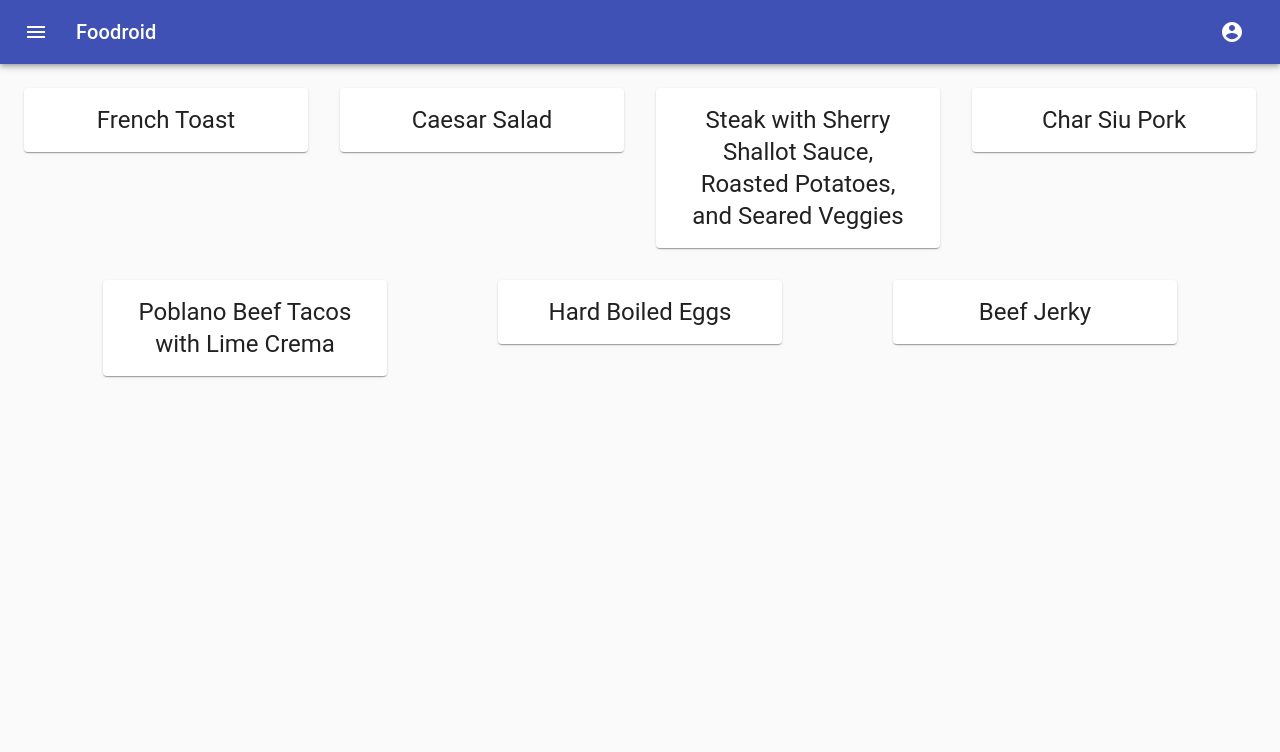
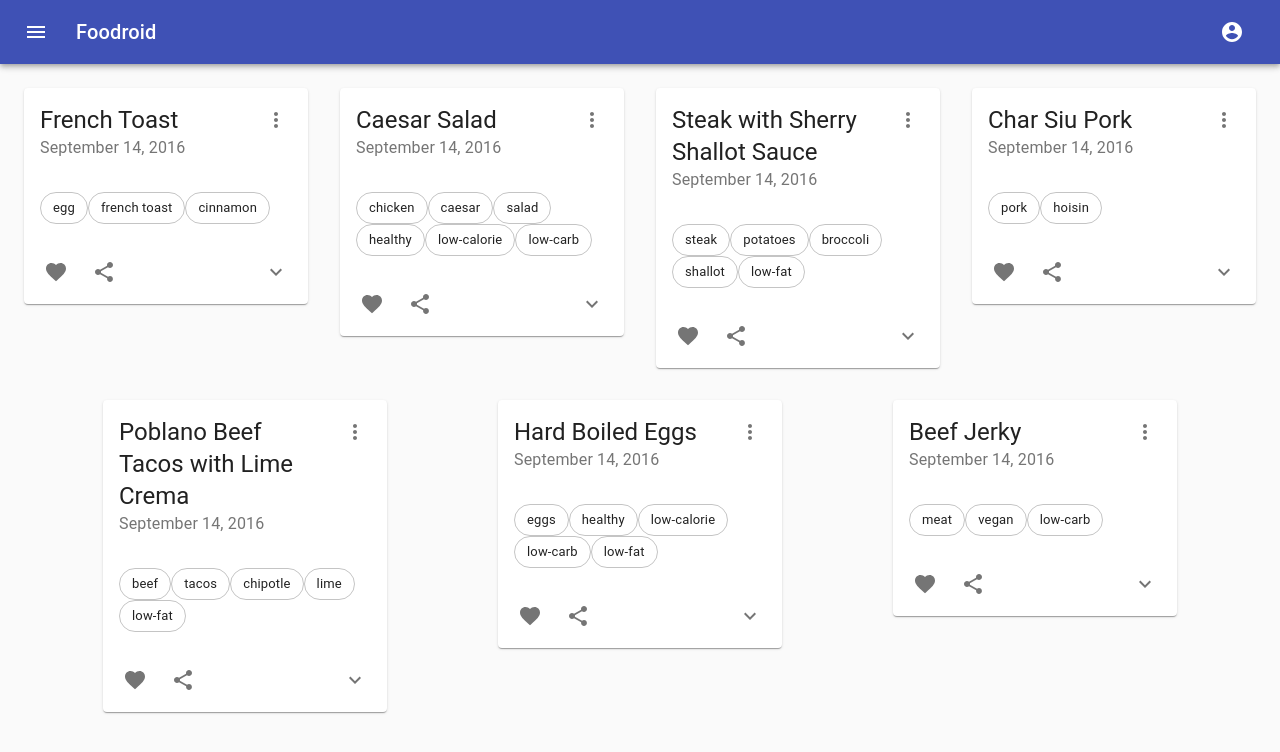
Before and after one commit to gage117/meal-planner, a React (Create React App) app in the folder client/: page /saved-recipes in a window 1280 px wide. Shown: the top 752 px of the page. Built offline with nearby package versions, Linux system fonts and the light colour scheme.

Commit message:
Added images to a couple seeds

```diff
--- a/client/src/components/RecipeCard/index.js
+++ b/client/src/components/RecipeCard/index.js
@@ -1,52 +1,117 @@
-import { useContext } from 'react';
-import {MealPlanContext} from '../../utils/MealPlanContext';
+import { useState } from 'react';
 import { makeStyles } from '@material-ui/core/styles';
+import clsx from 'clsx';
 import Card from '@material-ui/core/Card';
+import Chip from '@material-ui/core/Chip';
 import CardHeader from '@material-ui/core/CardHeader';
-import Grid from '@material-ui/core/Grid';
-import Select from '@material-ui/core/Select';
-import InputLabel from '@material-ui/core/InputLabel';
-import MenuItem from '@material-ui/core/MenuItem';
+import CardMedia from '@material-ui/core/CardMedia';
+import CardContent from '@material-ui/core/CardContent';
+import CardActions from '@material-ui/core/CardActions';
+import Collapse from '@material-ui/core/Collapse';
+import Avatar from '@material-ui/core/Avatar';
+import IconButton from '@material-ui/core/IconButton';
+import Typography from '@material-ui/core/Typography';
+import { red } from '@material-ui/core/colors';
+import FavoriteIcon from '@material-ui/icons/Favorite';
+import ShareIcon from '@material-ui/icons/Share';
+import ExpandMoreIcon from '@material-ui/icons/ExpandMore';
+import MoreVertIcon from '@material-ui/icons/MoreVert';
 
-const useStyles = makeStyles(theme => ({
-    cardContainer: {
-        padding: '0 10px 0px 10px',
-        // margin: '20px',
-        // maxWidth: '300px'
+const useStyles = makeStyles((theme) => ({
+  root: {
+    maxWidth: 345,
   },
-    selectInput: {
-        marginBottom: '15px'
+  media: {
+    height: 0,
+    paddingTop: '56.25%', // 16:9
   },
-    textCenter: {
-        textAlign: 'center'
+  expand: {
+    transform: 'rotate(0deg)',
+    marginLeft: 'auto',
+    transition: theme.transitions.create('transform', {
+      duration: theme.transitions.duration.shortest,
+    }),
+  },
+  expandOpen: {
+    transform: 'rotate(180deg)',
+  },
+  avatar: {
+    backgroundColor: red[500],
   },
 }));
 
 export default function RecipeCard({ meal }) {
-    const { mealPlan, dispatch } = useContext(MealPlanContext);
+  const classes = useStyles();
+  const [expanded, setExpanded] = useState(false);
 
-    const classes = useStyles();
-
-    const handleSelectChange = ({name, value}) => {
-        // Split name param at dash to get day and which meal of the day (i.e. breakfast)
-        const [day, whichMeal] = name.split('-');
-        const mealName = value;
-
-        dispatch({type: "MODIFY_MEALS", payload: {day, whichMeal, mealName}});
-    }
-
+  const handleExpandClick = () => {
+    setExpanded(!expanded);
+  };
 
   return (
-        <Card className={classes.cardContainer}>
-            <Grid
-                container
-                direction="column"
+    <Card className={classes.root}>
+      <CardHeader
+        action={
+          <IconButton aria-label="settings">
+            <MoreVertIcon />
+          </IconButton>
+        }
+        title={meal.name}
+        subheader="September 14, 2016"
+      />
+      {/* <CardMedia
+        className={classes.media}
+        image={meal.image}
+        title="Paella dish"
+      /> */}
+      <CardContent>
+        {meal.tags.map(tag => (<Chip label={tag} variant="outlined" />))}
+      </CardContent>
+      <CardActions disableSpacing>
+        <IconButton aria-label="add to favorites">
+          <FavoriteIcon />
+        </IconButton>
+        <IconButton aria-label="share">
+          <ShareIcon />
+        </IconButton>
+        <IconButton
+          className={clsx(classes.expand, {
+            [classes.expandOpen]: expanded,
+          })}
+          onClick={handleExpandClick}
+          aria-expanded={expanded}
+          aria-label="show more"
         >
-                <CardHeader
-                    title={meal.name}
-                    className={classes.textCenter}
-                />
-            </Grid>
+          <ExpandMoreIcon />
+        </IconButton>
+      </CardActions>
+      <Collapse in={expanded} timeout="auto" unmountOnExit>
+        <CardContent>
+          <Typography paragraph>Method:</Typography>
+          <Typography paragraph>
+            Heat 1/2 cup of the broth in a pot until simmering, add saffron and set aside for 10
+            minutes.
+          </Typography>
+          <Typography paragraph>
+            Heat oil in a (14- to 16-inch) paella pan or a large, deep skillet over medium-high
+            heat. Add chicken, shrimp and chorizo, and cook, stirring occasionally until lightly
+            browned, 6 to 8 minutes. Transfer shrimp to a large plate and set aside, leaving chicken
+            and chorizo in the pan. Add pimentón, bay leaves, garlic, tomatoes, onion, salt and
+            pepper, and cook, stirring often until thickened and fragrant, about 10 minutes. Add
+            saffron broth and remaining 4 1/2 cups chicken broth; bring to a boil.
+          </Typography>
+          <Typography paragraph>
+            Add rice and stir very gently to distribute. Top with artichokes and peppers, and cook
+            without stirring, until most of the liquid is absorbed, 15 to 18 minutes. Reduce heat to
+            medium-low, add reserved shrimp and mussels, tucking them down into the rice, and cook
+            again without stirring, until mussels have opened and rice is just tender, 5 to 7
+            minutes more. (Discard any mussels that don’t open.)
+          </Typography>
+          <Typography>
+            Set aside off of the heat to let rest for 10 minutes, and then serve.
+          </Typography>
+        </CardContent>
+      </Collapse>
     </Card>
-    )
+  );
 }
--- a/client/src/utils/seeds-gage.js
+++ b/client/src/utils/seeds-gage.js
@@ -8,6 +8,7 @@ const seeds = {
         "Write out step 3"
       ],
       mealOfTheDay: "Breakfast",
+      image: "https://res.cloudinary.com/gageeide/image/upload/c_scale,q_100,w_1206/v1634160798/foodroid/french-toast_djrnze.webp",
       ingredients: [
         {
           name: "Bread",
@@ -52,6 +53,7 @@ const seeds = {
         "Write out step 3"
       ],
       mealOfTheDay: "Lunch",
+      image: "https://res.cloudinary.com/gageeide/image/upload/v1634162510/foodroid/caesar-salad_zr6txh.webp",
       ingredients: [
         {
           name: "Cubed Chicken",
@@ -98,7 +100,7 @@ const seeds = {
   ],
   dinners: [
     {
-      name: "Steak with Sherry Shallot Sauce, Roasted Potatoes, and Seared Veggies",
+      name: "Steak with Sherry Shallot Sauce",
       instructions: [
         "Write out step 1",
         "Write out step 2",
@@ -297,6 +299,7 @@ const seeds = {
         "Write out step 3"
       ],
       mealOfTheDay: "Snack",
+      image: "https://res.cloudinary.com/gageeide/image/upload/v1634163446/foodroid/hard-boiled-eggs_v7qdze.webp",
       ingredients: [
         {
           name: "Eggs",
```
Lines whose indentation alone changed are shown as unchanged.
